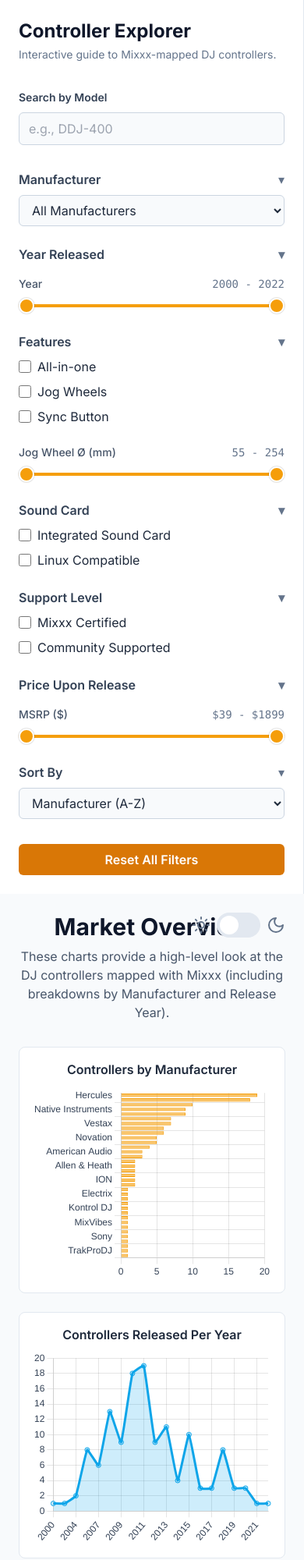
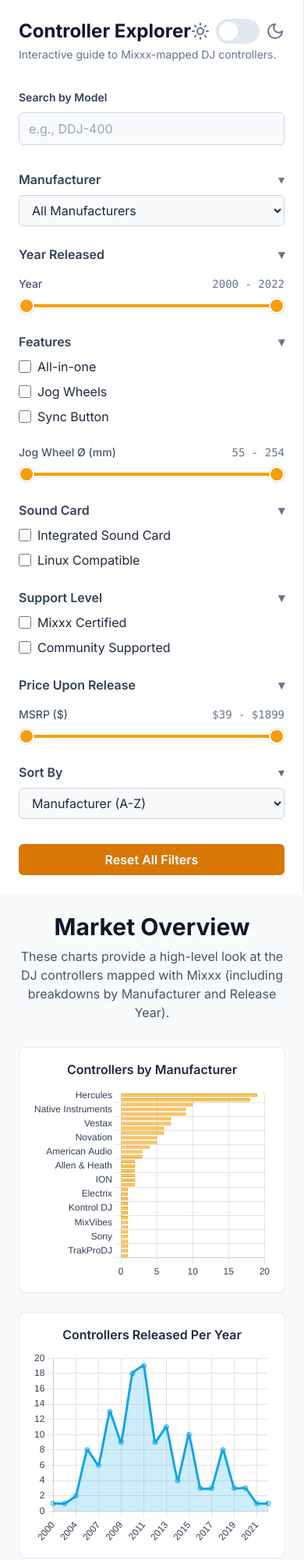
Before and after one commit to beatform/mixxx-controller-explorer, a plain HTML site: page index.html in a window 390 px wide. Shown: the top 2000 px of the page at 78% size. Drawn offline with nearby package versions, Linux system fonts and the light colour scheme.

Commit message:
Update index.html
Move theme changer switch on mobile site version

```diff
--- a/index.html
+++ b/index.html
@@ -131,7 +131,21 @@
         <aside class="w-full lg:w-80 bg-white dark:bg-slate-800 border-r border-slate-200 dark:border-slate-700 p-6 flex-shrink-0 lg:overflow-y-auto">
             <div class="space-y-8">
                 <header>
-                    <h1 class="text-2xl font-bold text-slate-900 dark:text-white">Controller Explorer</h1>
+                    <div class="flex justify-between items-center">
+                        <h1 class="text-2xl font-bold text-slate-900 dark:text-white">Controller Explorer</h1>
+                        <!-- Dark Mode Toggle - Mobile -->
+                        <div class="lg:hidden flex items-center space-x-2 text-slate-500 dark:text-slate-400">
+                            <svg xmlns="http://www.w3.org/2000/svg" width="24" height="24" viewBox="0 0 24 24" fill="none" stroke="currentColor" stroke-width="2" stroke-linecap="round" stroke-linejoin="round" class="lucide lucide-sun"><circle cx="12" cy="12" r="4"/><path d="M12 2v2"/><path d="M12 20v2"/><path d="m4.93 4.93 1.41 1.41"/><path d="m17.66 17.66 1.41 1.41"/><path d="M2 12h2"/><path d="M20 12h2"/><path d="m6.34 17.66-1.41 1.41"/><path d="m19.07 4.93-1.41 1.41"/></svg>
+                            <label for="theme-toggle-mobile" class="flex items-center cursor-pointer">
+                                <div class="relative">
+                                    <input type="checkbox" id="theme-toggle-mobile" class="sr-only theme-toggle-input">
+                                    <div class="block bg-slate-200 dark:bg-slate-700 w-14 h-8 rounded-full"></div>
+                                    <div class="dot absolute left-1 top-1 bg-white w-6 h-6 rounded-full transition transform dark:translate-x-6"></div>
+                                </div>
+                            </label>
+                            <svg xmlns="http://www.w3.org/2000/svg" width="24" height="24" viewBox="0 0 24 24" fill="none" stroke="currentColor" stroke-width="2" stroke-linecap="round" stroke-linejoin="round" class="lucide lucide-moon"><path d="M12 3a6 6 0 0 0 9 9 9 9 0 1 1-9-9Z"/></svg>
+                        </div>
+                    </div>
                     <p class="text-sm text-slate-500 dark:text-slate-400 mt-1">Interactive guide to Mixxx-mapped DJ controllers.</p>
                 </header>
 
@@ -280,12 +294,12 @@
 
         <!-- Main Content -->
         <main class="flex-1 p-6 lg:p-8 relative lg:overflow-y-auto">
-            <!-- Dark Mode Toggle -->
-            <div class="absolute top-6 right-6 flex items-center space-x-2 text-slate-500 dark:text-slate-400">
+            <!-- Dark Mode Toggle - Desktop -->
+            <div class="hidden lg:flex absolute top-6 right-6 items-center space-x-2 text-slate-500 dark:text-slate-400">
                 <svg xmlns="http://www.w3.org/2000/svg" width="24" height="24" viewBox="0 0 24 24" fill="none" stroke="currentColor" stroke-width="2" stroke-linecap="round" stroke-linejoin="round" class="lucide lucide-sun"><circle cx="12" cy="12" r="4"/><path d="M12 2v2"/><path d="M12 20v2"/><path d="m4.93 4.93 1.41 1.41"/><path d="m17.66 17.66 1.41 1.41"/><path d="M2 12h2"/><path d="M20 12h2"/><path d="m6.34 17.66-1.41 1.41"/><path d="m19.07 4.93-1.41 1.41"/></svg>
-                <label for="theme-toggle" class="flex items-center cursor-pointer">
+                <label for="theme-toggle-desktop" class="flex items-center cursor-pointer">
                     <div class="relative">
-                        <input type="checkbox" id="theme-toggle" class="sr-only">
+                        <input type="checkbox" id="theme-toggle-desktop" class="sr-only theme-toggle-input">
                         <div class="block bg-slate-200 dark:bg-slate-700 w-14 h-8 rounded-full"></div>
                         <div class="dot absolute left-1 top-1 bg-white w-6 h-6 rounded-full transition transform dark:translate-x-6"></div>
                     </div>
@@ -525,20 +539,25 @@
         });
 
         function initializeTheme() {
-            const themeToggle = document.getElementById('theme-toggle');
-            const storedTheme = localStorage.getItem('theme');
-            const systemPrefersDark = window.matchMedia('(prefers-color-scheme: dark)').matches;
+            const themeToggles = document.querySelectorAll('.theme-toggle-input');
 
-            const applyTheme = (theme) => {
+            const applyTheme = (theme, shouldUpdateToggles = true) => {
                 if (theme === 'dark') {
                     document.documentElement.classList.add('dark');
-                    themeToggle.checked = true;
+                    if (shouldUpdateToggles) {
+                        themeToggles.forEach(toggle => toggle.checked = true);
+                    }
                 } else {
                     document.documentElement.classList.remove('dark');
-                    themeToggle.checked = false;
+                    if (shouldUpdateToggles) {
+                        themeToggles.forEach(toggle => toggle.checked = false);
+                    }
                 }
                 updateChartStyles(theme === 'dark');
             };
+
+            const storedTheme = localStorage.getItem('theme');
+            const systemPrefersDark = window.matchMedia('(prefers-color-scheme: dark)').matches;
 
             if (storedTheme) {
                 applyTheme(storedTheme);
@@ -546,10 +565,12 @@
                 applyTheme(systemPrefersDark ? 'dark' : 'light');
             }
 
-            themeToggle.addEventListener('change', () => {
-                const theme = themeToggle.checked ? 'dark' : 'light';
-                localStorage.setItem('theme', theme);
-                applyTheme(theme);
+            themeToggles.forEach(toggle => {
+                toggle.addEventListener('change', (e) => {
+                    const theme = e.target.checked ? 'dark' : 'light';
+                    localStorage.setItem('theme', theme);
+                    applyTheme(theme, true);
+                });
             });
         }
 
```
